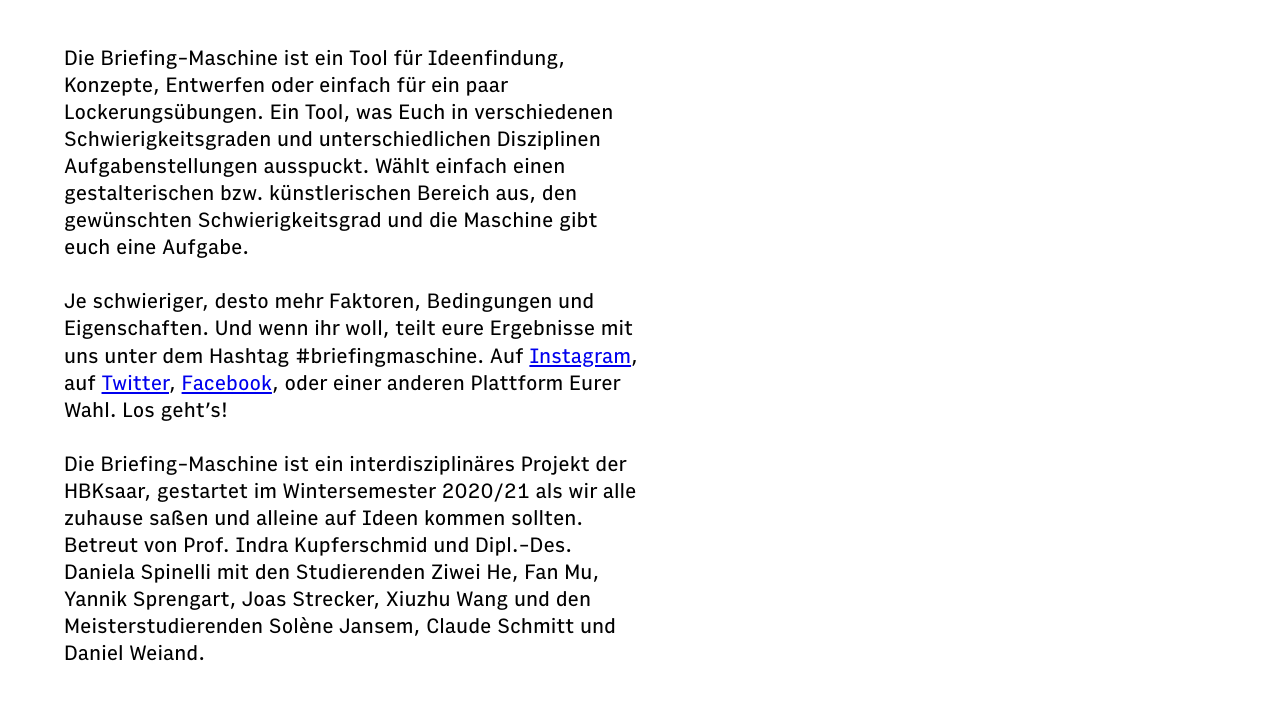
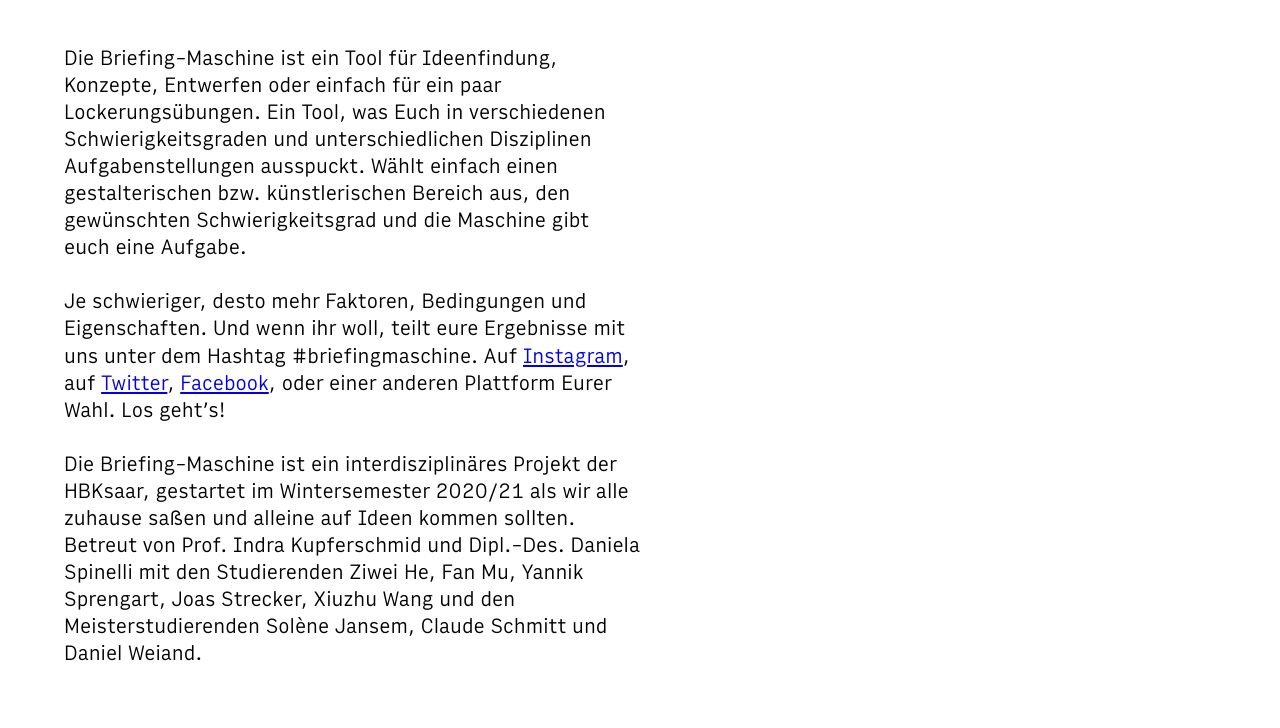
Before and after one commit to xp1632/example-site, a plain HTML site: page subpages/about.html in a window 1280 px wide. Shown: the part 99-827 px from the top of the page. Drawn offline with Linux system fonts and the light colour scheme.

Commit message:
Fix a small typo about loading Medium twice

```diff
--- a/briefy_css/brief_mainStyle.css
+++ b/briefy_css/brief_mainStyle.css
@@ -17,8 +17,8 @@
 
 @font-face {
   font-family: "Output Sans";
-  src: url("../briefy_fonts/OutputSans-Medium-Edu.woff");
-  src: url("../briefy_fonts/OutputSans-Medium-Edu.woff2");
+  src: url("../briefy_fonts/OutputSans-Regular.woff");
+  src: url("../briefy_fonts/OutputSans-Regular.woff2");
   font-style: normal;
   font-weight: 400;
 }
--- a/briefy_css/yourbrief.css
+++ b/briefy_css/yourbrief.css
@@ -18,8 +18,8 @@
 
 @font-face {
   font-family: "Output Sans";
-  src: url("../briefy_fonts/OutputSans-Medium-Edu.woff");
-  src: url("../briefy_fonts/OutputSans-Medium-Edu.woff2");
+  src: url("../briefy_fonts/OutputSans-Regular.woff");
+  src: url("../briefy_fonts/OutputSans-Regular.woff2");
   font-style: normal;
   font-weight: 400;
 }
```
